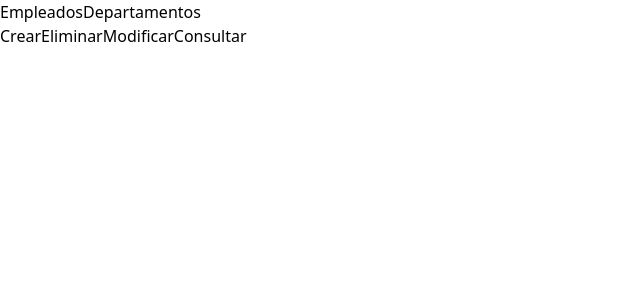
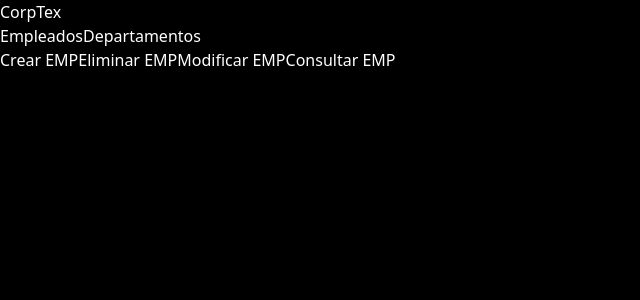
Before and after one commit to JuanDiazuwu/db_neo4j_project, a React (Vite) app in the folder client/: page /employees in a window 1280 px wide. Shown: the top 300 px of the page, without its empty margins (0-640 px from the left). Built offline with nearby package versions, Linux system fonts and the light colour scheme.

Commit message:
Colored and style for the page

```diff
--- a/client/src/App.jsx
+++ b/client/src/App.jsx
@@ -5,10 +5,16 @@ import Departments from './pages/Departments'
 function App() {
   return (
     <>
-      <header className=' text-xl font-bold p-1'>
-        <a href='/employees' className=' pr-3 hover:bg-slate-200'>Empleados</a>
-        <a href='/departments' className='hover:bg-slate-200'>Departamentos</a>
+      <header className=' text-xl font-bold p-1 bg-black'>
+        <div className='flex flex-row font-black text-3xl text-white'>
+          <a href='/' className=' text-orange-500'>Corp</a><a href='/' className=' text-white'>Tex</a>
+        </div>
+        <div className=' text-white px-3 py-2 bg-gray-950'>
+          <a href='/employees' className=' bg-slate-700 pr-3 hover:bg-slate-800 px-2 rounded-sm mr-4'>Empleados</a>
+          <a href='/departments' className='bg-slate-700 hover:bg-slate-800 px-2 rounded-sm'>Departamentos</a>
+        </div>
       </header>
+      <body className=' bg-slate-600'>
         <BrowserRouter>
           <Routes>
             <Route path='/' element={<></>}/>
@@ -16,6 +22,7 @@ function App() {
             <Route path='/departments' element={<Departments/>}/>
           </Routes>
         </BrowserRouter>
+      </body>
     </>
   )
 }
--- a/client/src/index.css
+++ b/client/src/index.css
@@ -1,3 +1,8 @@
 @tailwind base;
 @tailwind components;
 @tailwind utilities;
+
+* {
+    background: #000000;
+    color: white;
+}
--- a/client/src/pages/Departments.jsx
+++ b/client/src/pages/Departments.jsx
@@ -158,41 +158,41 @@ function Departments() {
   return (
     <div>
       <header className=' p-2 text-lg'>
-        <button className=' p-1 hover:bg-slate-200' onClick={createState}>Crear</button>
-        <button className=' p-1 hover:bg-slate-200' onClick={deleteState}>Eliminar</button>
-        <button className=' p-1 hover:bg-slate-200' onClick={updateState}>Modificar</button>
-        <button className=' p-1 hover:bg-slate-200' onClick={readState}>Consultar</button>
+        <button className=' p-1 hover:bg-slate-800 bg-slate-900 mx-2 rounded-sm px-2 font-medium' onClick={createState}>Crear DEPT</button>
+        <button className=' p-1 hover:bg-slate-800 bg-slate-900 mx-2 rounded-sm px-2 font-medium' onClick={deleteState}>Eliminar DEPT</button>
+        <button className=' p-1 hover:bg-slate-800 bg-slate-900 mx-2 rounded-sm px-2 font-medium' onClick={updateState}>Modificar DEPT</button>
+        <button className=' p-1 hover:bg-slate-800 bg-slate-900 mx-2 rounded-sm px-2 font-medium' onClick={readState}>Consultar DEPT</button>
       </header>
       {
         statePage == 0 ?
           <div>
             <form onSubmit={createEvent} className=' p-3'>
               <p>ID del departamento</p>
-              <input className=' bg-slate-200' type='number'></input>
+              <input className=' bg-slate-200 text-black rounded-sm' type='number'></input>
               <p>Nombre del departamento</p>
-              <input className=' bg-slate-200' type='text'></input>
+              <input className=' bg-slate-200 text-black rounded-sm' type='text'></input>
               <p>Localización del departamento</p>
-              <input className=' bg-slate-200' type='text'></input>
-              <button>Subir</button>
+              <input className=' bg-slate-200 text-black rounded-sm' type='text'></input>
+              <button className=' bg-orange-500 m-5 p-1 px-2 rounded-md font-semibold'>Subir</button>
               {message ? messageStatus == true ?<p className=' text-green-500'>{message}</p>:<p className=' text-red-500'>{message}</p>:<></>}
             </form>
           </div>:
         statePage == 1 ?
-          <div>
+          <div className='p-5'>
             <table>
               <thead>
                 <tr>
-                  <th>ID</th>
-                  <th>Nombre del departamento</th>
-                  <th>Localización</th>
+                  <th className=' border p-2 text-center'>ID</th>
+                  <th className=' border p-2 text-center'>Nombre del departamento</th>
+                  <th className=' border p-2 text-center'>Localización</th>
                 </tr>
               </thead>
               <tbody>
                 {departmentsList.map(department => (
                 <tr key={department.DEPTNO}>
-                  <td>{department.DEPTNO}</td>
-                  <td>{department.DNAME}</td>
-                  <td>{department.LOC}</td>
+                  <td className=' border p-2 text-center'>{department.DEPTNO}</td>
+                  <td className=' border p-2 text-center'>{department.DNAME}</td>
+                  <td className=' border p-2 text-center'>{department.LOC}</td>
                 </tr>
                 ))}
               </tbody>
@@ -203,21 +203,21 @@ function Departments() {
         <div>
           <form onSubmit={updateEvent} className=' p-3'>
           <p>ID del departamento</p>
-              <input className=' bg-slate-200' type='number'></input>
+              <input className=' bg-slate-200 text-black rounded-sm' type='number'></input>
               <p>Nombre del departamento</p>
-              <input className=' bg-slate-200' type='text'></input>
+              <input className=' bg-slate-200 text-black rounded-sm' type='text'></input>
               <p>Localización del departamento</p>
-              <input className=' bg-slate-200' type='text'></input>
-              <button>Modificar</button>
+              <input className=' bg-slate-200 text-black rounded-sm' type='text'></input>
+              <button className=' bg-orange-500 m-5 p-1 px-2 rounded-md font-semibold'>Modificar</button>
               {message ? messageStatus == true ?<p className=' text-green-500'>{message}</p>:<p className=' text-red-500'>{message}</p>:<></>}
             </form>
         </div>:
         statePage == 3 ?
-        <div>
+        <div className=' p-3'>
           <form onSubmit={deleteEvent}>
             <p>ID del departamento</p>
-            <input className=' bg-slate-200' type='number'></input>
-            <button>Eliminar</button>
+            <input className=' bg-slate-200 text-black rounded-sm' type='number'></input>
+            <button className=' bg-orange-500 m-5 p-1 px-2 rounded-md font-semibold'>Eliminar</button>
             {message ? messageStatus == true ?<p className=' text-green-500'>{message}</p>:<p className=' text-red-500'>{message}</p>:<></>}
           </form>
         </div>:
--- a/client/src/pages/Employees.jsx
+++ b/client/src/pages/Employees.jsx
@@ -171,61 +171,61 @@ function Employees() {
   return (
     <div>
       <header className=' p-2 text-lg'>
-        <button className=' p-1 hover:bg-slate-200' onClick={createState}>Crear</button>
-        <button className=' p-1 hover:bg-slate-200' onClick={deleteState}>Eliminar</button>
-        <button className=' p-1 hover:bg-slate-200' onClick={updateState}>Modificar</button>
-        <button className=' p-1 hover:bg-slate-200' onClick={readState}>Consultar</button>
+        <button className=' p-1 hover:bg-slate-800 bg-slate-900 mx-2 rounded-sm px-2 font-medium' onClick={createState}>Crear EMP</button>
+        <button className=' p-1 hover:bg-slate-800 bg-slate-900 mx-2 rounded-sm px-2 font-medium' onClick={deleteState}>Eliminar EMP</button>
+        <button className=' p-1 hover:bg-slate-800 bg-slate-900 mx-2 rounded-sm px-2 font-medium' onClick={updateState}>Modificar EMP</button>
+        <button className=' p-1 hover:bg-slate-800 bg-slate-900 mx-2 rounded-sm px-2 font-medium' onClick={readState}>Consultar EMP</button>
       </header>
       {
         statePage == 0 ?
           <div>
             <form onSubmit={createEvent} className=' p-3'>
               <p>ID del empleado</p>
-              <input className=' bg-slate-200' type='number'></input>
+              <input className=' bg-slate-200 text-black rounded-sm' type='number'></input>
               <p>Nombre del empleado</p>
-              <input className=' bg-slate-200' type='text'></input>
+              <input className=' bg-slate-200 text-black rounded-sm' type='text'></input>
               <p>Puesto</p>
-              <input className=' bg-slate-200' type='text'></input>
+              <input className=' bg-slate-200 text-black rounded-sm' type='text'></input>
               <p>ID del manager</p>
-              <input className=' bg-slate-200' type='number'></input>
+              <input className=' bg-slate-200 text-black rounded-sm' type='number'></input>
               <p>Fechas de contratación</p>
-              <input className=' bg-slate-200' type='date'></input>
+              <input className=' bg-slate-200 text-black rounded-sm' type='date'></input>
               <p>Salario</p>
-              <input className=' bg-slate-200' type='number'></input>
+              <input className=' bg-slate-200 text-black rounded-sm' type='number'></input>
               <p>Comisión</p>
-              <input className=' bg-slate-200' type='number'></input>
+              <input className=' bg-slate-200 text-black rounded-sm' type='number'></input>
               <p>ID del departamento</p>
-              <input className=' bg-slate-200' type='number'></input>
-              <button>Subir</button>
+              <input className=' bg-slate-200 text-black rounded-sm' type='number'></input>
+              <button className=' bg-orange-500 m-5 p-1 px-2 rounded-md font-semibold'>Subir</button>
               {message ? messageStatus == true ?<p className=' text-green-500'>{message}</p>:<p className=' text-red-500'>{message}</p>:<></>}
             </form>
           </div>:
         statePage == 1 ?
-          <div>
+          <div className='p-5'>
             <table >
               <thead>
                 <tr >
-                  <th >ID</th>
-                  <th >Nombre</th>
-                  <th >Puesto</th>
-                  <th >Manager</th>
-                  <th >Fecha de contratación</th>
-                  <th >Salario</th>
-                  <th >Comisión</th>
-                  <th >ID del departamento</th>
+                  <th className=' border p-2 text-center'>ID</th>
+                  <th className=' border p-2 text-center'>Nombre</th>
+                  <th className=' border p-2 text-center'>Puesto</th>
+                  <th className=' border p-2 text-center'>Manager</th>
+                  <th className=' border p-2 text-center'>Fecha de contratación</th>
+                  <th className=' border p-2 text-center'>Salario</th>
+                  <th className=' border p-2 text-center'>Comisión</th>
+                  <th className=' border p-2 text-center'>ID del departamento</th>
                 </tr>
               </thead>
               <tbody>
                 {employeesList.map(employee => (
                 <tr key={employee.EMPNO}>
-                  <td >{employee.EMPNO}</td>
-                  <td >{employee.ENAME}</td>
-                  <td >{employee.JOB}</td>
-                  <td >{employee.MGR}</td>
-                  <td >{employee.HIREDATE}</td>
-                  <td >{employee.SAL}</td>
-                  <td >{employee.COMM}</td>
-                  <td >{employee.DEPTNO}</td>
+                  <td className=' border p-2 text-center'>{employee.EMPNO}</td>
+                  <td className=' border p-2 text-center'>{employee.ENAME}</td>
+                  <td className=' border p-2 text-center'>{employee.JOB}</td>
+                  <td className=' border p-2 text-center'>{employee.MGR}</td>
+                  <td className=' border p-2 text-center'>{employee.HIREDATE}</td>
+                  <td className=' border p-2 text-center'>{employee.SAL}</td>
+                  <td className=' border p-2 text-center'>{employee.COMM}</td>
+                  <td className=' border p-2 text-center'>{employee.DEPTNO}</td>
                 </tr>))}
               </tbody>
             </table>
@@ -235,31 +235,31 @@ function Employees() {
         <div>
           <form onSubmit={updateEvent} className=' p-3'>
               <p>ID del empleado</p>
-              <input value={null} className=' bg-slate-200' type='number'></input>
+              <input value={null} className=' bg-slate-200 text-black rounded-sm' type='number'></input>
               <p>Nombre del empleado</p>
-              <input value={null} className=' bg-slate-200' type='text'></input>
+              <input value={null} className=' bg-slate-200 text-black rounded-sm' type='text'></input>
               <p>Puesto</p>
-              <input value={null} className=' bg-slate-200' type='text'></input>
+              <input value={null} className=' bg-slate-200 text-black rounded-sm' type='text'></input>
               <p>ID del manager</p>
-              <input value={null} className=' bg-slate-200' type='number'></input>
+              <input value={null} className=' bg-slate-200 text-black rounded-sm' type='number'></input>
               <p>Fechas de contratación</p>
-              <input value={null} className=' bg-slate-200' type='date'></input>
+              <input value={null} className=' bg-slate-200 text-black rounded-sm' type='date'></input>
               <p>Salario</p>
-              <input value={null} className=' bg-slate-200' type='number'></input>
+              <input value={null} className=' bg-slate-200 text-black rounded-sm' type='number'></input>
               <p>Comisión</p>
-              <input value={null} className=' bg-slate-200' type='number'></input>
+              <input value={null} className=' bg-slate-200 text-black rounded-sm' type='number'></input>
               <p>ID del departamento</p>
-              <input value={null} className=' bg-slate-200' type='number'></input>
-              <button>Modificar</button>
+              <input value={null} className=' bg-slate-200 text-black rounded-sm' type='number'></input>
+              <button className=' bg-orange-500 m-5 p-1 px-2 rounded-md font-semibold'>Modificar</button>
               {message ? messageStatus == true ?<p className=' text-green-500'>{message}</p>:<p className=' text-red-500'>{message}</p>:<></>}
             </form>
         </div>:
         statePage == 3 ?
-        <div>
+        <div className='p-3'>
           <form onSubmit={deleteEvent}>
             <p>ID del empleado</p>
-            <input className=' bg-slate-200' type='number'></input>
-            <button>Eliminar</button>
+            <input className=' bg-slate-200 text-black rounded-sm' type='number'></input>
+            <button className=' bg-orange-500 m-5 p-1 px-2 rounded-md font-semibold'>Eliminar</button>
             {message ? messageStatus == true ?<p className=' text-green-500'>{message}</p>:<p className=' text-red-500'>{message}</p>:<></>}
           </form>
         </div>:
```
Lines whose indentation alone changed are shown as unchanged.
